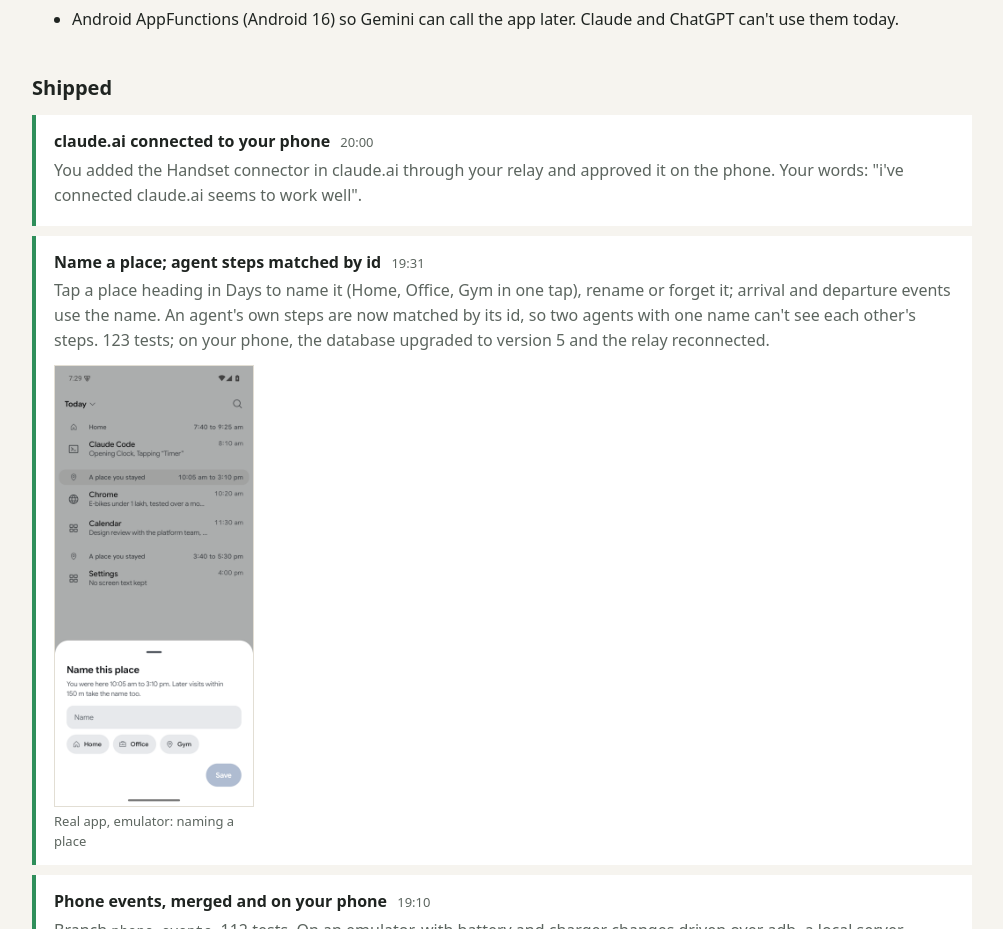
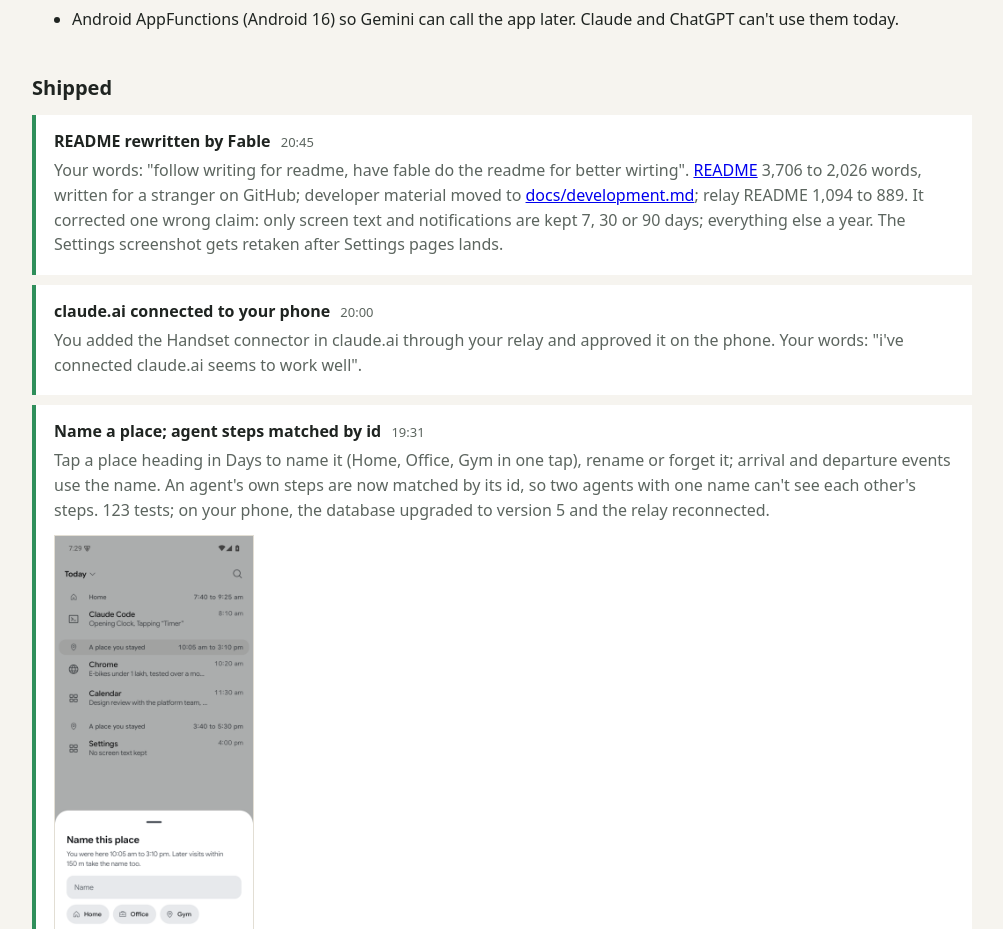
Before and after one commit to triptu/handset, a plain HTML site: page docs/progress.html in a window 1280 px wide. Shown: the part 6640-7569 px from the top of the page, without its empty margins (138-1141 px from the left). Drawn offline with Linux system fonts and the light colour scheme.

Commit message:
Progress page: README shipped

```diff
--- a/docs/progress.html
+++ b/docs/progress.html
@@ -182,6 +182,10 @@
 
 <h2>Shipped</h2>
 <div class="entry shipped">
+  <h3>README rewritten by Fable <span class="time">20:45</span></h3>
+  <p>Your words: "follow writing for readme, have fable do the readme for better wirting". <a href="https://github.com/triptu/handset#readme">README</a> 3,706 to 2,026 words, written for a stranger on GitHub; developer material moved to <a href="https://github.com/triptu/handset/blob/main/docs/development.md">docs/development.md</a>; relay README 1,094 to 889. It corrected one wrong claim: only screen text and notifications are kept 7, 30 or 90 days; everything else a year. The Settings screenshot gets retaken after Settings pages lands.</p>
+</div>
+<div class="entry shipped">
   <h3>claude.ai connected to your phone <span class="time">20:00</span></h3>
   <p>You added the Handset connector in claude.ai through your relay and approved it on the phone. Your words: "i've connected claude.ai seems to work well".</p>
 </div>
```
